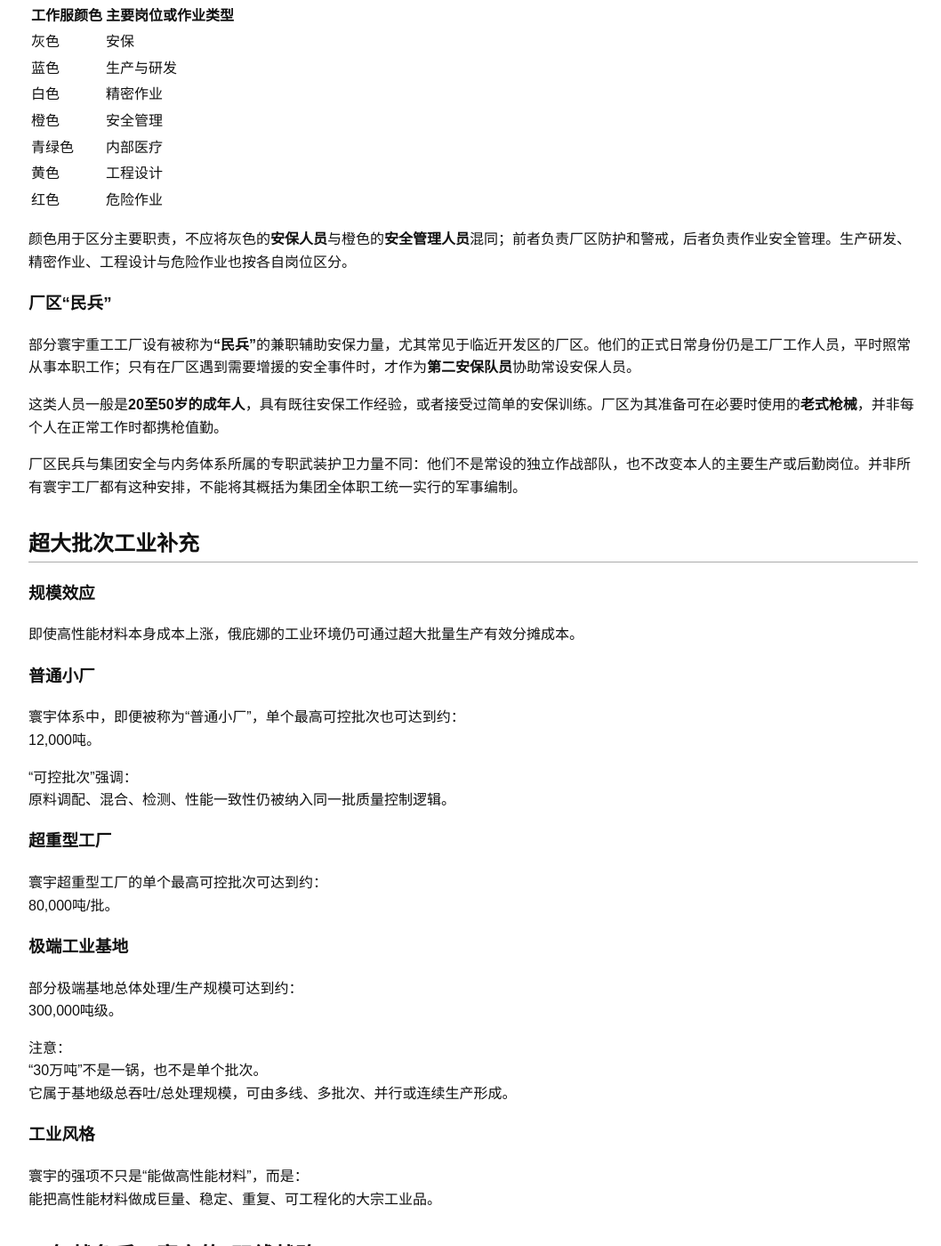
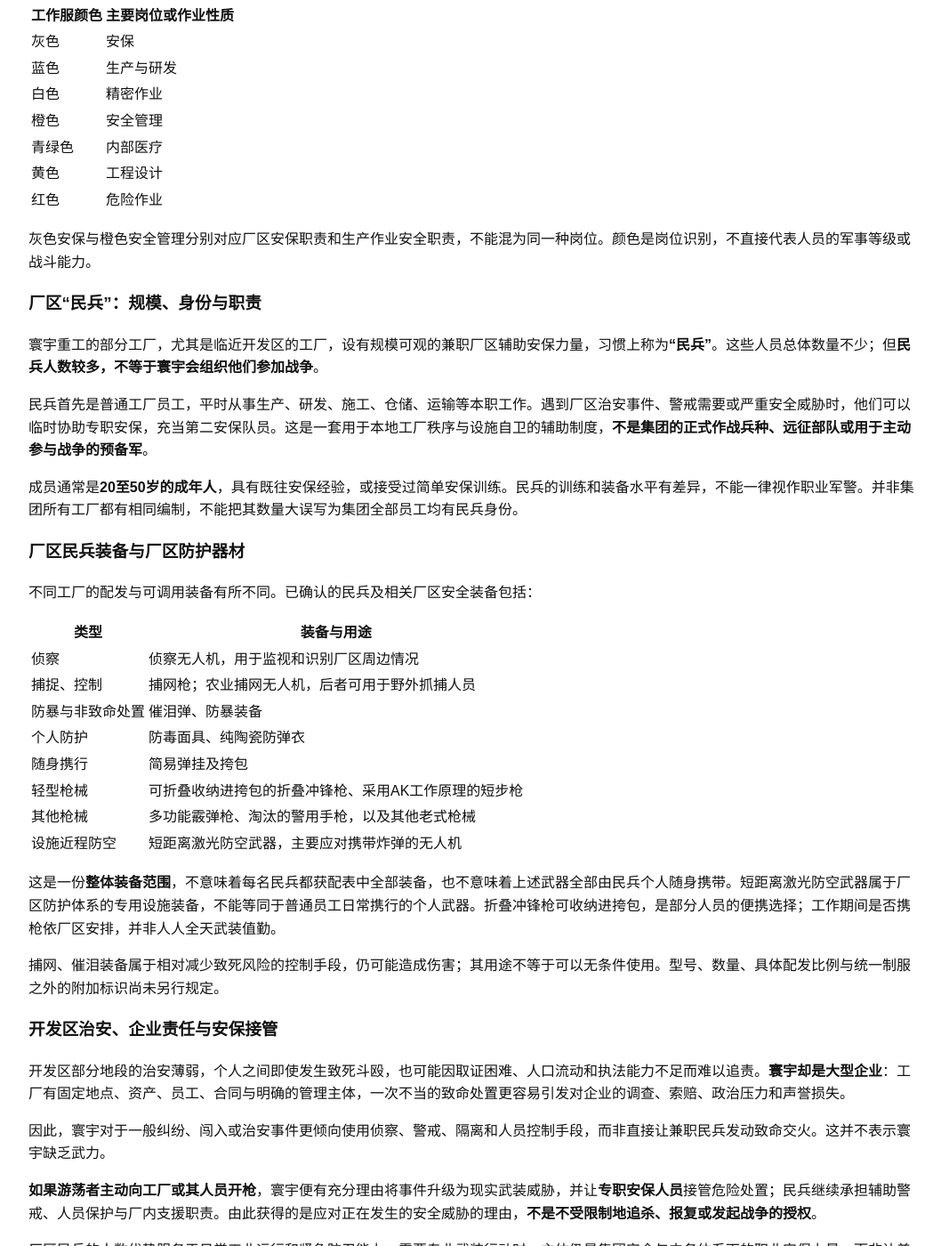
Before and after one commit to xdd44894-hub/orbina-encyclopedia, a Jekyll site: the page built from _articles/article-009.md, in a window 1280 px wide and 1400 px high, scrolled down 3836 px. Shown: the whole window at 89% size, without its empty margins (108-1166 px from the left). Built offline with Jekyll 4.4.1, drawn with Linux system fonts in a browser that asks for light colours; some of the changed text lies outside the part shown.

Commit message:
补齐厂区民兵装备、开发区安保原则并明确不参与正规战争

```diff
--- a/_articles/article-009.md
+++ b/_articles/article-009.md
@@ -97,13 +97,13 @@ ai_search: true
 
 集团对客户、战略研发和家族事务实施分级保密，并对高等级资料采用跨执行体系的联合授权、访问留痕与异常冻结。日常行政或制造手册依授权进行修订，不要求九人理事会每次一致同意。集团保密规则不意味着任何可能的监管、审计或司法程序都被自动排除。
 
-## 第十二章　员工工作服与厂区民兵
+## 第十二章　员工工作服、厂区民兵与设施防护
 
 ### 工作服颜色与岗位识别
 
-寰宇重工依据员工的主要岗位与作业性质使用不同颜色的工作服。正式颜色对应如下：
+寰宇重工按照员工的主要岗位和作业性质配发不同颜色的工作服，颜色与主要职责的正式对应如下：
 
-| 工作服颜色 | 主要岗位或作业类型 |
+| 工作服颜色 | 主要岗位或作业性质 |
 | --- | --- |
 | 灰色 | 安保 |
 | 蓝色 | 生产与研发 |
@@ -113,15 +113,44 @@ ai_search: true
 | 黄色 | 工程设计 |
 | 红色 | 危险作业 |
 
-颜色用于区分主要职责，不应将灰色的**安保人员**与橙色的**安全管理人员**混同；前者负责厂区防护和警戒，后者负责作业安全管理。生产研发、精密作业、工程设计与危险作业也按各自岗位区分。
+灰色安保与橙色安全管理分别对应厂区安保职责和生产作业安全职责，不能混为同一种岗位。颜色是岗位识别，不直接代表人员的军事等级或战斗能力。
 
-### 厂区“民兵”
+### 厂区“民兵”：规模、身份与职责
 
-部分寰宇重工工厂设有被称为**“民兵”**的兼职辅助安保力量，尤其常见于临近开发区的厂区。他们的正式日常身份仍是工厂工作人员，平时照常从事本职工作；只有在厂区遇到需要增援的安全事件时，才作为**第二安保队员**协助常设安保人员。
+寰宇重工的部分工厂，尤其是临近开发区的工厂，设有规模可观的兼职厂区辅助安保力量，习惯上称为**“民兵”**。这些人员总体数量不少；但**民兵人数较多，不等于寰宇会组织他们参加战争**。
 
-这类人员一般是**20至50岁的成年人**，具有既往安保工作经验，或者接受过简单的安保训练。厂区为其准备可在必要时使用的**老式枪械**，并非每个人在正常工作时都携枪值勤。
+民兵首先是普通工厂员工，平时从事生产、研发、施工、仓储、运输等本职工作。遇到厂区治安事件、警戒需要或严重安全威胁时，他们可以临时协助专职安保，充当第二安保队员。这是一套用于本地工厂秩序与设施自卫的辅助制度，**不是集团的正式作战兵种、远征部队或用于主动参与战争的预备军**。
 
-厂区民兵与集团安全与内务体系所属的专职武装护卫力量不同：他们不是常设的独立作战部队，也不改变本人的主要生产或后勤岗位。并非所有寰宇工厂都有这种安排，不能将其概括为集团全体职工统一实行的军事编制。
+成员通常是**20至50岁的成年人**，具有既往安保经验，或接受过简单安保训练。民兵的训练和装备水平有差异，不能一律视作职业军警。并非集团所有工厂都有相同编制，不能把其数量大误写为集团全部员工均有民兵身份。
+
+### 厂区民兵装备与厂区防护器材
+
+不同工厂的配发与可调用装备有所不同。已确认的民兵及相关厂区安全装备包括：
+
+| 类型 | 装备与用途 |
+| --- | --- |
+| 侦察 | 侦察无人机，用于监视和识别厂区周边情况 |
+| 捕捉、控制 | 捕网枪；农业捕网无人机，后者可用于野外抓捕人员 |
+| 防暴与非致命处置 | 催泪弹、防暴装备 |
+| 个人防护 | 防毒面具、纯陶瓷防弹衣 |
+| 随身携行 | 简易弹挂及挎包 |
+| 轻型枪械 | 可折叠收纳进挎包的折叠冲锋枪、采用AK工作原理的短步枪 |
+| 其他枪械 | 多功能霰弹枪、淘汰的警用手枪，以及其他老式枪械 |
+| 设施近程防空 | 短距离激光防空武器，主要应对携带炸弹的无人机 |
+
+这是一份**整体装备范围**，不意味着每名民兵都获配表中全部装备，也不意味着上述武器全部由民兵个人随身携带。短距离激光防空武器属于厂区防护体系的专用设施装备，不能等同于普通员工日常携行的个人武器。折叠冲锋枪可收纳进挎包，是部分人员的便携选择；工作期间是否携枪依厂区安排，并非人人全天武装值勤。
+
+捕网、催泪装备属于相对减少致死风险的控制手段，仍可能造成伤害；其用途不等于可以无条件使用。型号、数量、具体配发比例与统一制服之外的附加标识尚未另行规定。
+
+### 开发区治安、企业责任与安保接管
+
+开发区部分地段的治安薄弱，个人之间即使发生致死斗殴，也可能因取证困难、人口流动和执法能力不足而难以追责。**寰宇却是大型企业**：工厂有固定地点、资产、员工、合同与明确的管理主体，一次不当的致命处置更容易引发对企业的调查、索赔、政治压力和声誉损失。
+
+因此，寰宇对于一般纠纷、闯入或治安事件更倾向使用侦察、警戒、隔离和人员控制手段，而非直接让兼职民兵发动致命交火。这并不表示寰宇缺乏武力。
+
+**如果游荡者主动向工厂或其人员开枪**，寰宇便有充分理由将事件升级为现实武装威胁，并让**专职安保人员**接管危险处置；民兵继续承担辅助警戒、人员保护与厂内支援职责。由此获得的是应对正在发生的安全威胁的理由，**不是不受限制地追杀、报复或发起战争的授权**。
+
+厂区民兵的人数优势服务于日常工业运行和紧急防卫能力；需要专业武装行动时，主体仍是集团安全与内务体系下的职业安保力量，而非让普通工人代替正规战斗人员。
 
 ## 超大批次工业补充
 
```
